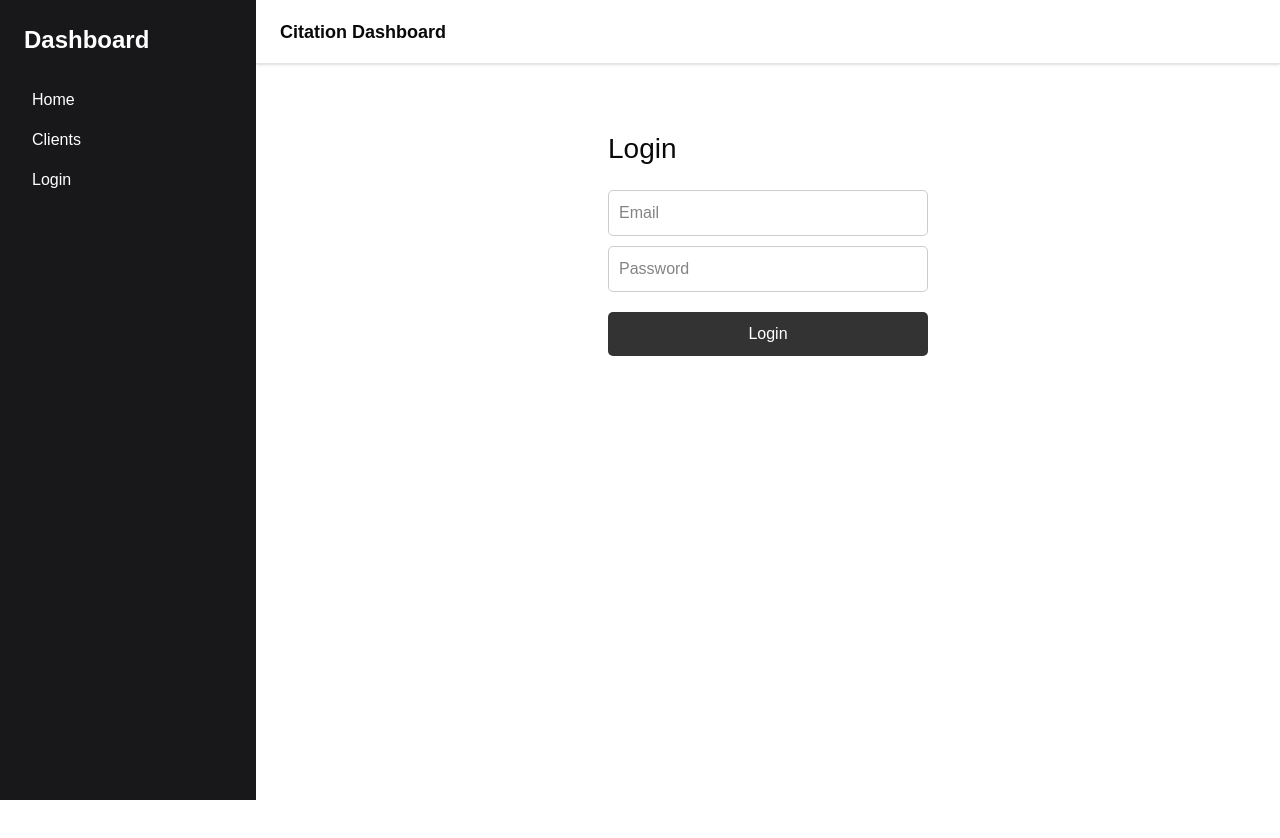
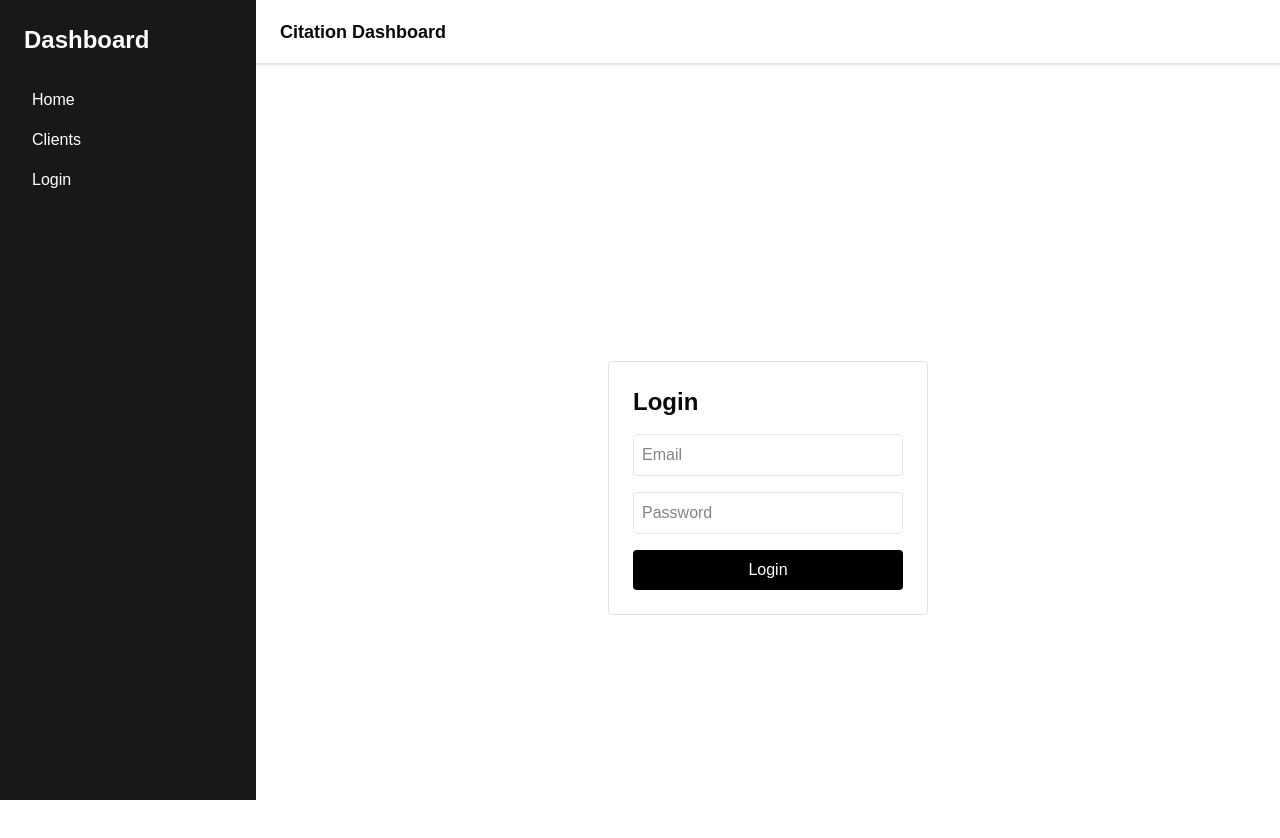
Before and after one commit to rkdeep2779-hub/citation-dashboard, a Next.js app: page /login in a window 1280 px wide. Shown: the top 838 px of the page. Before the commit the page ends 800 px from the top, so only its background shows below. Built offline with nearby package versions, Linux system fonts and the light colour scheme; no server answers.

Commit message:
fix: prevent login static build

```diff
--- a/pages/login.js
+++ b/pages/login.js
@@ -1,77 +1,68 @@
-import { useState } from "react";
-import { supabase } from "../lib/supabaseClient";
-import { useRouter } from "next/router";
+import { useState, useEffect } from "react";
+
+export const getServerSideProps = () => {
+  return { props: {} }; // prevents static generation
+};
 
 export default function Login() {
-  const router = useRouter();
+  const [supabase, setSupabase] = useState(null);
   const [email, setEmail] = useState("");
   const [password, setPassword] = useState("");
-  const [error, setError] = useState("");
 
-  const handleLogin = async (e) => {
+  useEffect(() => {
+    async function load() {
+      const { createClient } = await import("@supabase/supabase-js");
+
+      const client = createClient(
+        process.env.NEXT_PUBLIC_SUPABASE_URL,
+        process.env.NEXT_PUBLIC_SUPABASE_ANON_KEY
+      );
+
+      setSupabase(client);
+    }
+
+    load();
+  }, []);
+
+  async function handleLogin(e) {
     e.preventDefault();
+
+    if (!supabase) {
+      alert("Loading...");
+      return;
+    }
 
     const { error } = await supabase.auth.signInWithPassword({
       email,
       password,
     });
 
-    if (error) {
-      setError(error.message);
-    } else {
-      router.push("/");
-    }
-  };
+    if (error) alert(error.message);
+    else window.location.href = "/";
+  }
 
   return (
-    <div style={{ padding: 40, maxWidth: 400, margin: "0 auto" }}>
-      <h1 style={{ fontSize: 28, marginBottom: 20 }}>Login</h1>
+    <div className="flex justify-center items-center h-screen">
+      <form onSubmit={handleLogin} className="space-y-4 p-6 border rounded w-80">
+        <h1 className="text-2xl font-bold">Login</h1>
 
-      <form onSubmit={handleLogin}>
         <input
+          className="border p-2 rounded w-full"
           type="email"
           placeholder="Email"
           value={email}
-          onChange={(e) => setEmail(e.target.value)}
-          style={{
-            width: "100%",
-            padding: 10,
-            marginBottom: 10,
-            borderRadius: 5,
-            border: "1px solid #ccc",
-          }}
-          required
+          onChange={(e)=>setEmail(e.target.value)}
         />
 
         <input
+          className="border p-2 rounded w-full"
           type="password"
           placeholder="Password"
           value={password}
-          onChange={(e) => setPassword(e.target.value)}
-          style={{
-            width: "100%",
-            padding: 10,
-            marginBottom: 10,
-            borderRadius: 5,
-            border: "1px solid #ccc",
-          }}
-          required
+          onChange={(e)=>setPassword(e.target.value)}
         />
 
-        {error && <p style={{ color: "red" }}>{error}</p>}
-
-        <button
-          type="submit"
-          style={{
-            width: "100%",
-            padding: 10,
-            background: "#333",
-            color: "white",
-            borderRadius: 5,
-            cursor: "pointer",
-            marginTop: 10,
-          }}
-        >
+        <button className="bg-black text-white p-2 w-full rounded">
           Login
         </button>
       </form>
```
